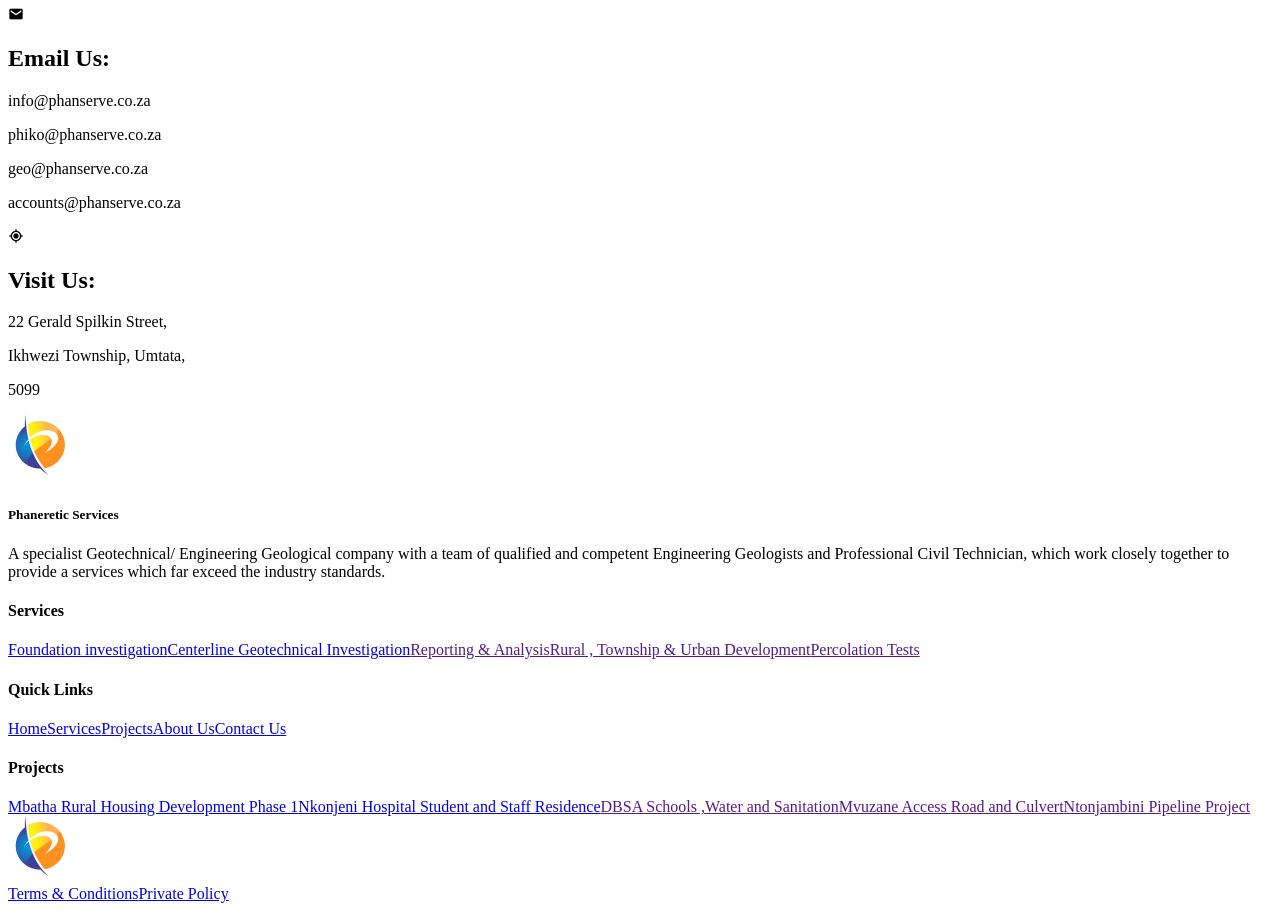
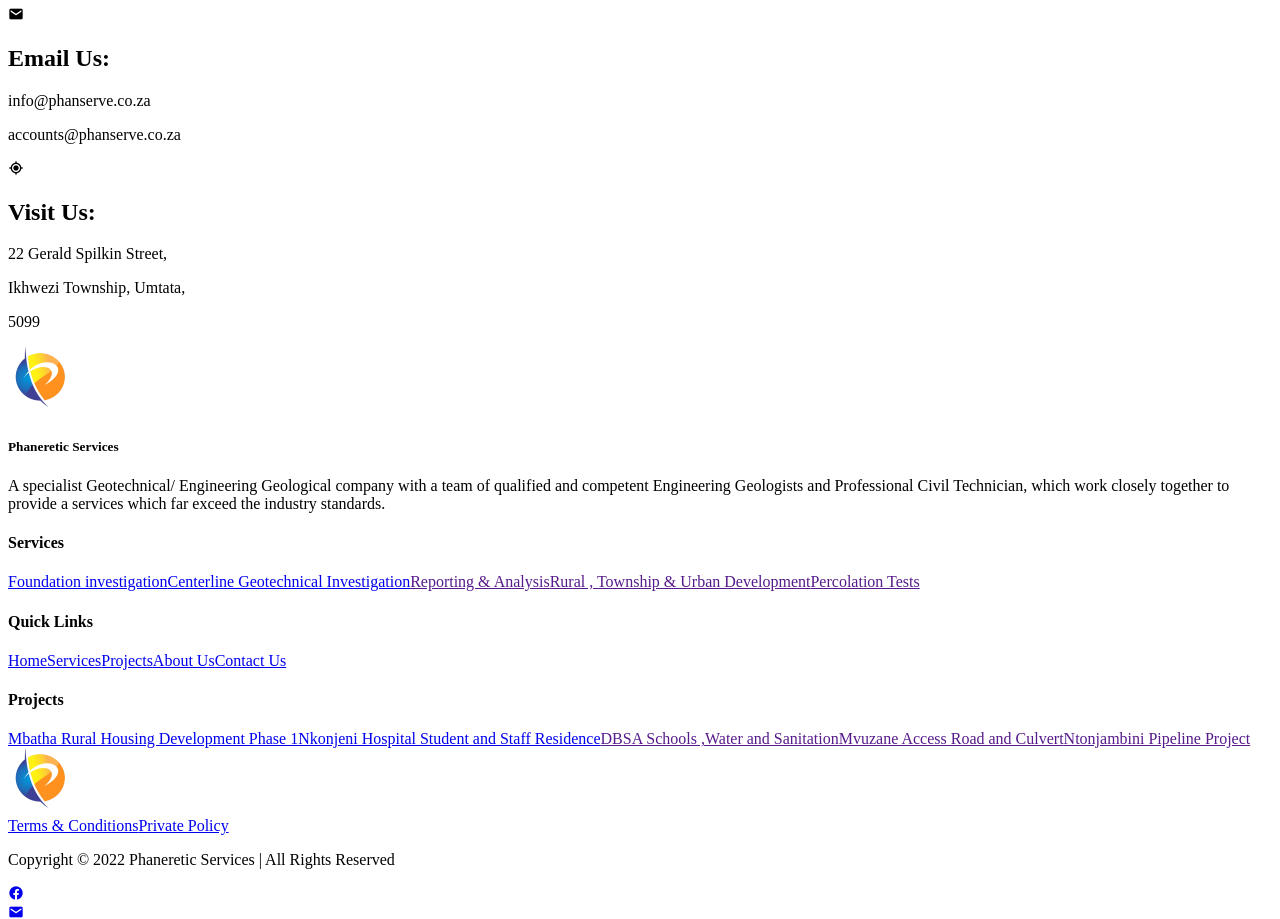
Before and after one commit to ThomasGumede/phanserv, a Next.js app: page /services in a window 1280 px wide. Shown: the part 2980-3899 px from the top of the page. Built offline with nearby package versions, Linux system fonts and the light colour scheme.

Commit message:
Update services.js

```diff
--- a/pages/services.js
+++ b/pages/services.js
@@ -56,12 +56,6 @@
                         info@phanserve.co.za
                     </p>
                     <p className="text-lg md:text-xl font-normal text-color-p">
-                        phiko@phanserve.co.za
-                    </p>
-                    <p className="text-lg md:text-xl font-normal text-color-p">
-                        geo@phanserve.co.za
-                    </p>
-                    <p className="text-lg md:text-xl font-normal text-color-p">
                         accounts@phanserve.co.za
                     </p>
                 </div>
```
